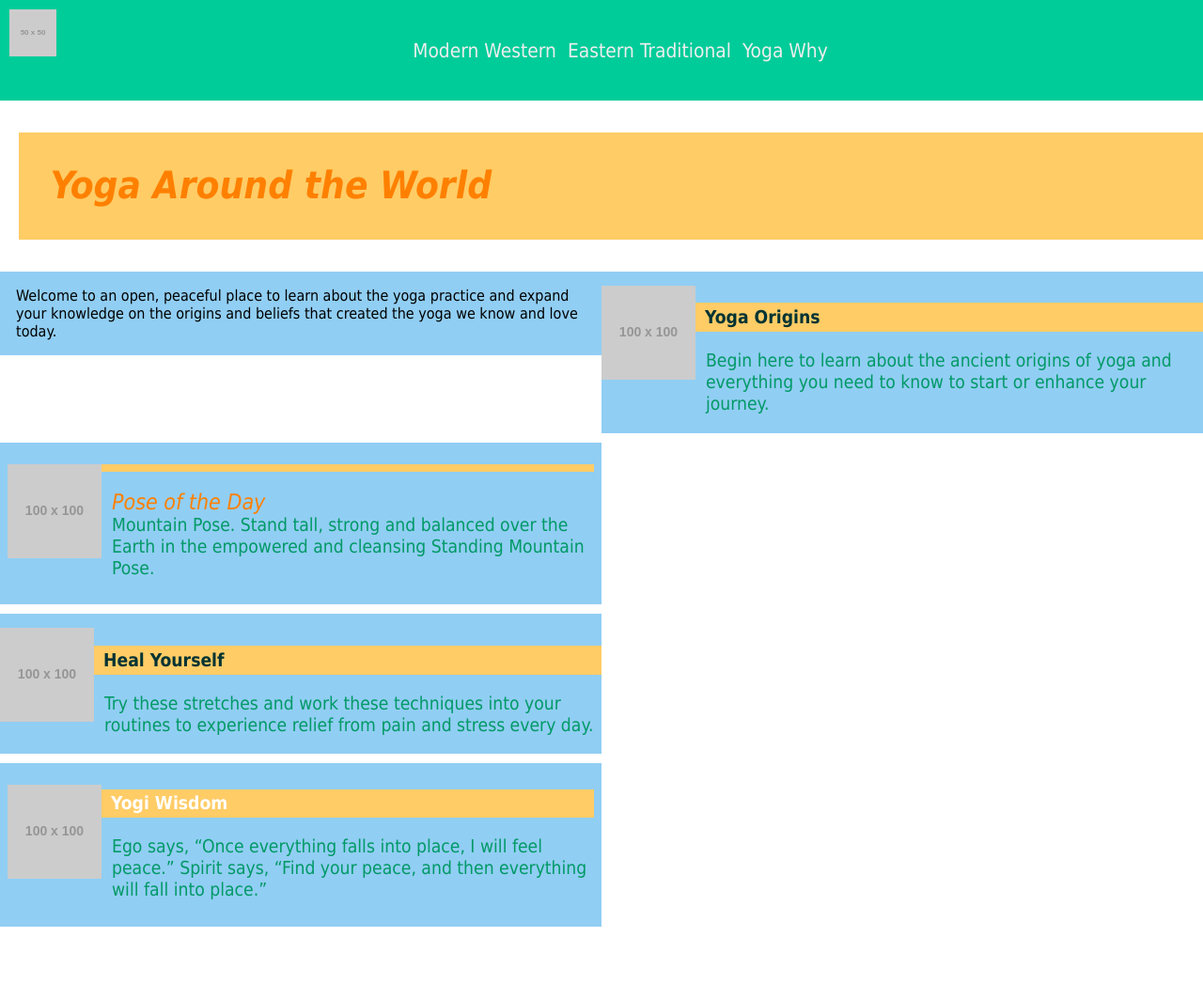
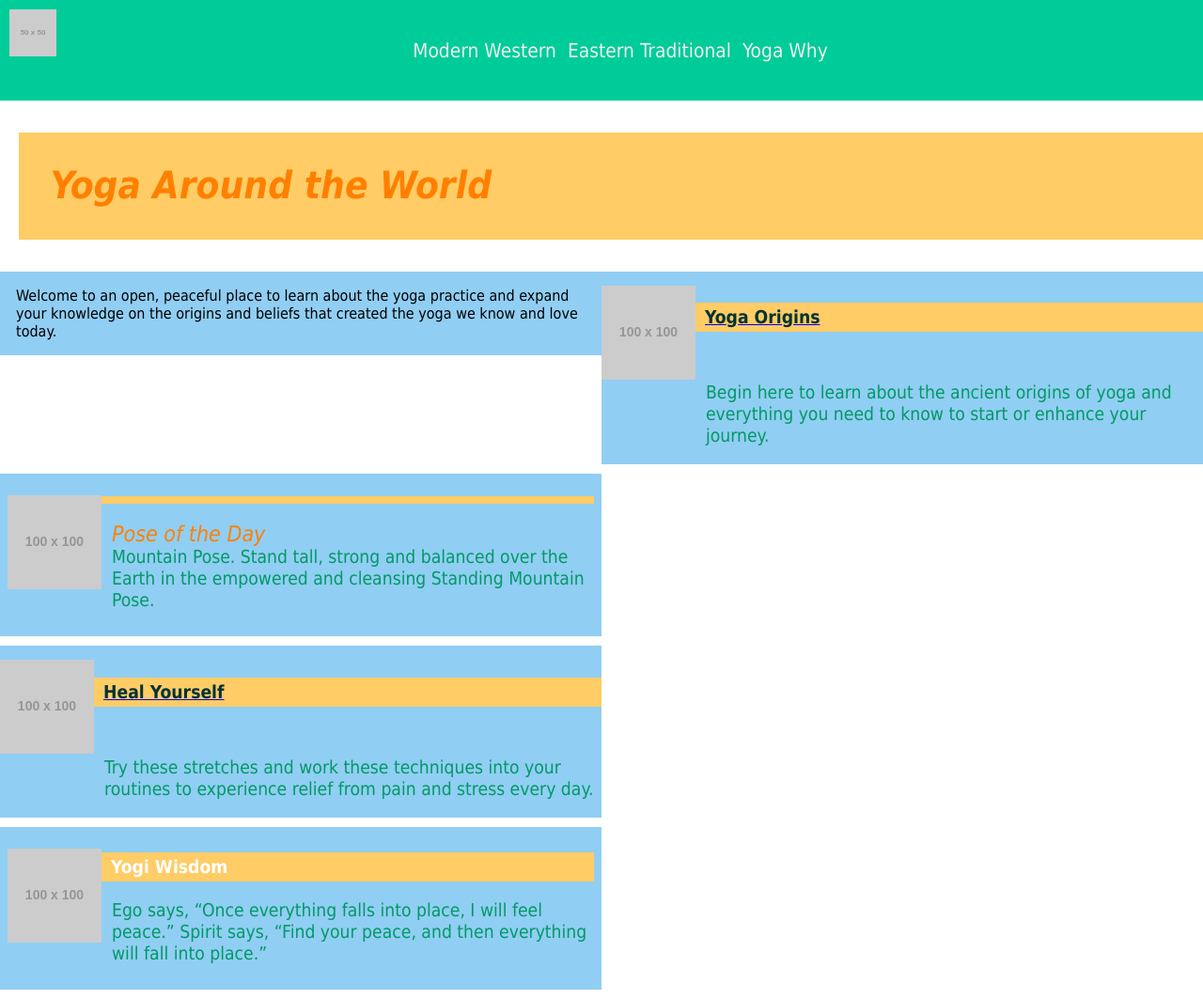
Before and after one commit to EmmyB92/large-data-website, a Jekyll site: the page index.html, which Jekyll copies as it is, in a window 1280 px wide. Shown: the whole page at 94% size. Built offline with Jekyll 4.4.1, drawn with Linux system fonts in a browser that asks for light colours; Markdown is read by kramdown in place of the engine named in the settings; before the commit the page ends 996 px from its top, so only the background shows below that.

Commit message:
Updated Grids

```diff
--- a/index.html
+++ b/index.html
@@ -46,8 +46,8 @@
    <div class="grid">
    			</div></div>
         	<div class="unit unit-l-1-2">
-            <a href="page2.html"<div class="unit-spacer"><img class="flex" src="http://placehold.it/100x100"></a>
-            <h2>Yoga Origins</h2>
+            <a href="page2.html"<div class="unit-spacer"><img class="flex" src="http://placehold.it/100x100">
+            <h2>Yoga Origins</h2></a>
             <p>Begin here to learn about the ancient origins of yoga and everything you need to know to start or enhance your journey.</p>
             </div></div>
             	<div class="unit unit-l-1-2">
@@ -56,8 +56,8 @@
                 <p><em>Pose of the Day</em> <br>Mountain Pose. Stand tall, strong and balanced over the Earth in the empowered and cleansing Standing Mountain Pose.</p>
               </div></div>
                 	<div class="unit unit-l-1-2">
-                    <a href=""<div class="unit-spacer"><img class="flex" src="http://placehold.it/100x100"></a>
-                    <h2>Heal Yourself</h2>
+                    <a href="page3.html"<div class="unit-spacer"><img class="flex" src="http://placehold.it/100x100">
+                    <h2>Heal Yourself</h2></a>
                     <p>Try these stretches and work these techniques into your routines to experience relief from pain and stress every day.</p>
                   </div></div>
                   	<div class="unit unit-l-1-2">
```
